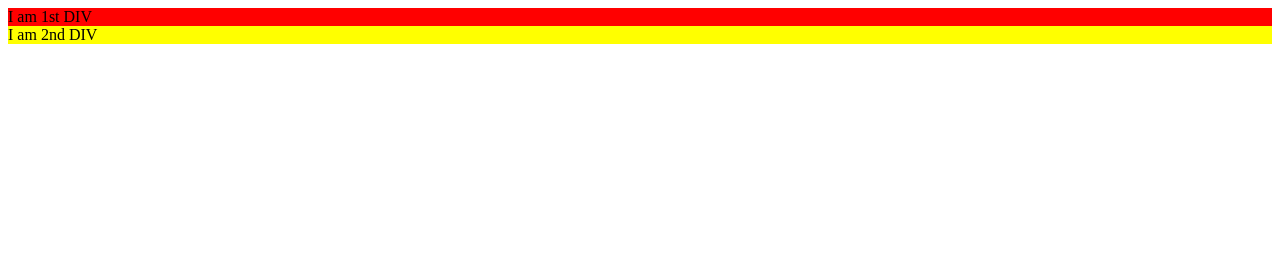
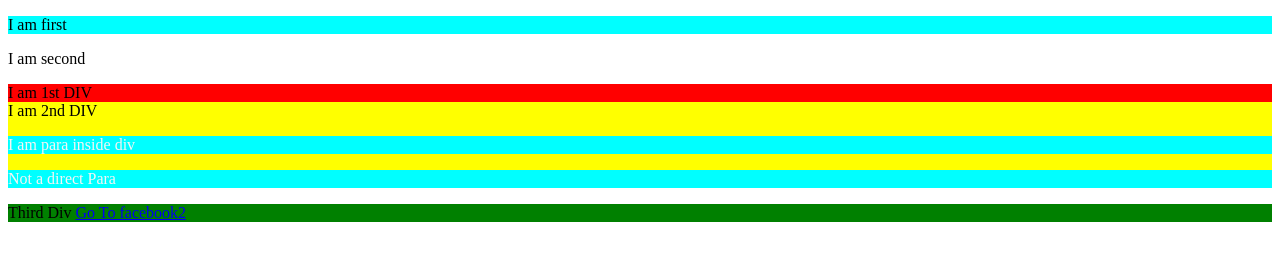
Before and after one commit to imguddut/Sigma_WEB_Development, a plain HTML site: page Day-4/Css3.html in a window 1280 px wide. Drawn offline with Linux system fonts and the light colour scheme.

Commit message:
Update Css3.html

```diff
--- a/Day-4/Css3.html
+++ b/Day-4/Css3.html
@@ -14,14 +14,66 @@
         .red{
             background-color: yellow;
         }
+
+        /*ID Selector*/
+        #green{
+            background-color: green;
+        }
+        /*Child Selector*/
+        div > p{
+            color: blue;
+            background-color: brown;
+        }
+        /*Descendent Selector*/
+        div p{
+            background-color: blue;
+            color: whitesmoke;
+        }
+
+        /*Universal Selector*/
+        /**{
+            margin: 0;
+            padding: 0;
+        } */
+
+        /*Pseudo Selector*/
+        a:visited{
+            color: yellow;
+        }
+
+        a:active{
+            background-color: red;
+        }
+
+        a:hover{
+            background-color: blue;
+        }
+
+        p:first-child{
+            background-color: aqua;
+        }
+
     </style>
 </head>
 <body>
+    <main class="one">
+        <p>I am first</p>
+        <p>I am second</p>
+    </main>
     <div>
         I am 1st DIV
     </div>
     <div class="red">
         I am 2nd DIV
+        <p>I am para inside div</p>
+        <article>
+            <p>Not a direct Para </p>
+        </article>
+    </div>
+
+    <div id="green">
+        Third Div
+        <a href="https://www.facebook2.com">Go To facebook2</a>
     </div>
 </body>
 </html>
```
